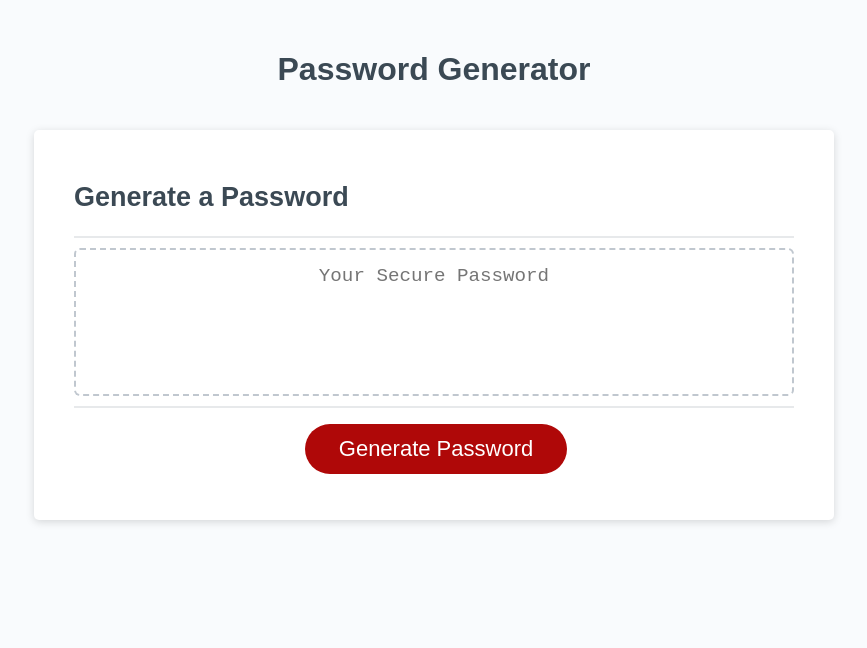
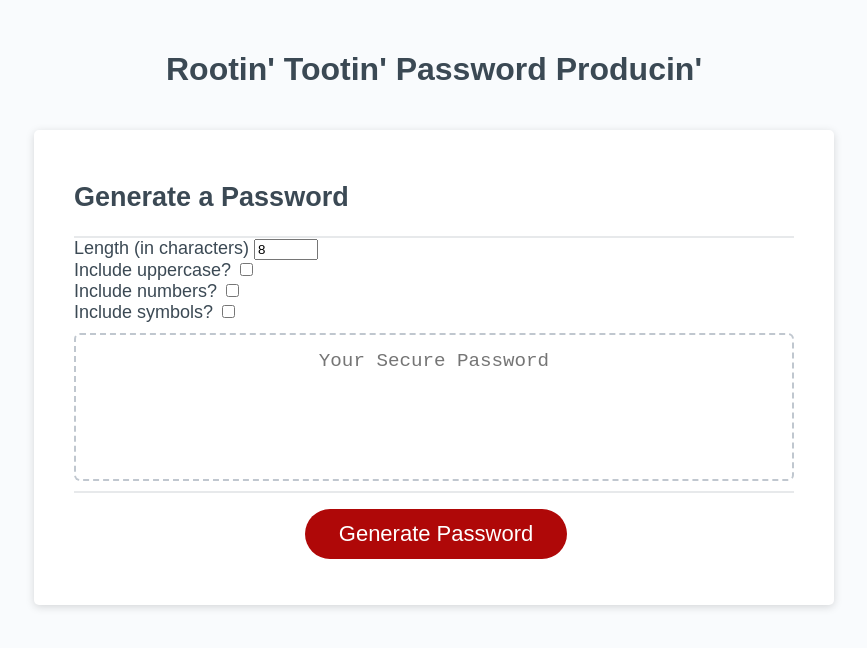
Before and after one commit to TrevorTress/password-generator-v2, a plain HTML site: page Develop/index.html in a window 1280 px wide. Shown: the whole page, without its empty margins (206-1073 px from the left). Drawn offline with Linux system fonts and the light colour scheme.

Commit message:
framework changes, base variables

```diff
--- a/Develop/index.html
+++ b/Develop/index.html
@@ -10,12 +10,32 @@
   <body>
     <div class="wrapper">
       <header>
-        <h1>Password Generator</h1>
+        <h1>Rootin' Tootin' Password Producin'</h1>
       </header>
       <div class="card">
         <div class="card-header">
           <h2>Generate a Password</h2>
         </div>
+
+        <section class = "parameters" id = "passwordGenerator">
+          <div>
+            <label for="length">Length (in characters)</label>
+            <input type="number" id="length" value="8" min="8" max="128"/>
+          </div>
+          <div>
+            <label>Include uppercase?</label>
+            <input name="checkbox" type="checkbox" id="uppercase"/>
+          </div>
+          <div>
+            <label>Include numbers?</label>
+            <input name="checkbox" type="checkbox" id="numbers"/>
+          </div>
+          <div>
+            <label>Include symbols?</label>
+            <input name="checkbox" type="checkbox" id="symbols"/>
+          </div>
+        </section>
+
         <div class="card-body">
           <textarea
             readonly
--- a/Develop/script.js
+++ b/Develop/script.js
@@ -1,8 +1,8 @@
-// Assignment code here
+// button = page button
+var generateBtn = document.querySelector("#generate");
 
-
-// Get references to the #generate element
-var generateBtn = document.querySelector("#generate");
+// click button = writePassword
+generateBtn.addEventListener("click", writePassword);
 
 // Write password to the #password input
 function writePassword() {
@@ -13,5 +13,44 @@ function writePassword() {
 
 }
 
-// Add event listener to generate button
-generateBtn.addEventListener("click", writePassword);
+const passwordLengthEl = document.getElementById("#length");
+const includeUpperEl = document.getElementById("#uppercase");
+const includeNumbersEl = document.getElementById("#numbers");
+const includeSymbolsEl = document.getElementById("#symbols");
+
+function generatePassword() {
+ // var passwordLength = passwordLengthEl.value;
+  var includeUpper = includeUpperEl.checked;
+  var includeNumbers = includeNumbersEl.checked;
+  var includeSymbols = includeSymbolsEl.checked;
+
+  console.log(passwordLength, includeUpper, includeNumbers, includeSymbols);
+}
+
+/* const form = document.getElementById(#passwordGenerator);
+form.addEventListener('submit', e => {
+  e.preventDefault();
+}
+
+//WHEN I click the button to generate a password
+//THEN I am presented with a series of prompts for password criteria
+
+//WHEN prompted for password criteria
+//THEN I select which criteria to include in the password
+
+//WHEN prompted for the length of the password
+//THEN I choose a length of at least 8 characters and no more than 128 characters
+
+//WHEN asked for character types to include in the password
+//THEN I confirm whether or not to include lowercase, uppercase, numeric, and/or special characters
+
+//WHEN I answer each prompt
+//THEN my input should be validated and at least one character type should be selected
+
+//WHEN all prompts are answered
+//THEN a password is generated that matches the selected criteria
+
+//WHEN the password is generated
+//THEN the password is either displayed in an alert or written to the page
+
+*/
```
